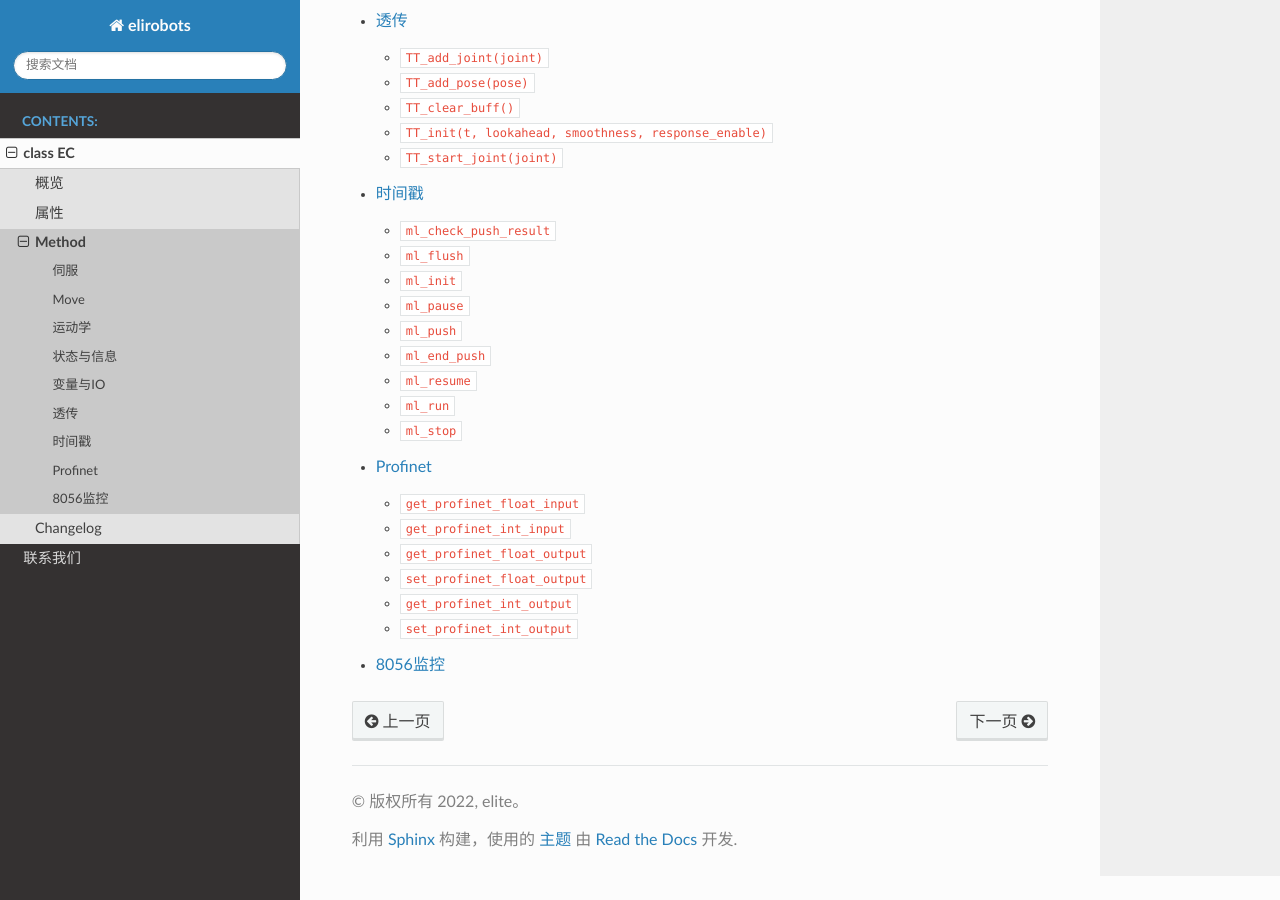
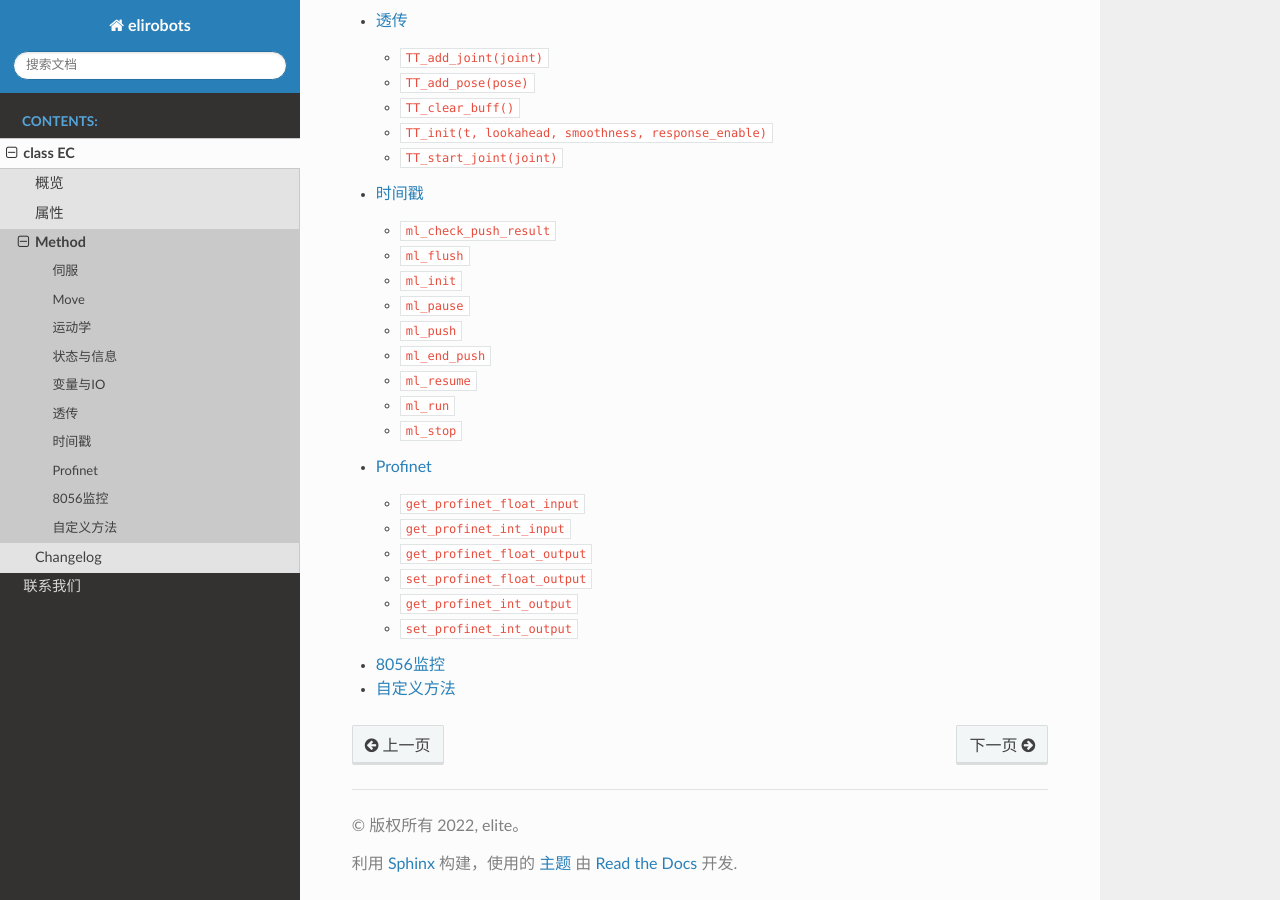
Before and after one commit to JunJie-zhang-o/eliterobot, a Sphinx documentation site: the page built from zh_CN/source/EC/EC/method/index.rst, in a window 1280 px wide and 900 px high, scrolled down 1240 px. Built offline with Sphinx 7.4.7 and the Read the Docs theme 2.0.0, drawn with Linux system fonts in a browser that asks for light colours.

Commit message:
文件结构 添加自定义方法

```diff
--- a/zh_CN/source/EC/EC/method/index.rst
+++ b/zh_CN/source/EC/EC/method/index.rst
@@ -14,3 +14,4 @@ Method
    时间戳
    Profinet
    8056监控
+   自定义方法
--- /dev/null
+++ b/zh_CN/source/EC/EC/method/自定义方法.md
@@ -0,0 +1 @@
+# 自定义方法
```
